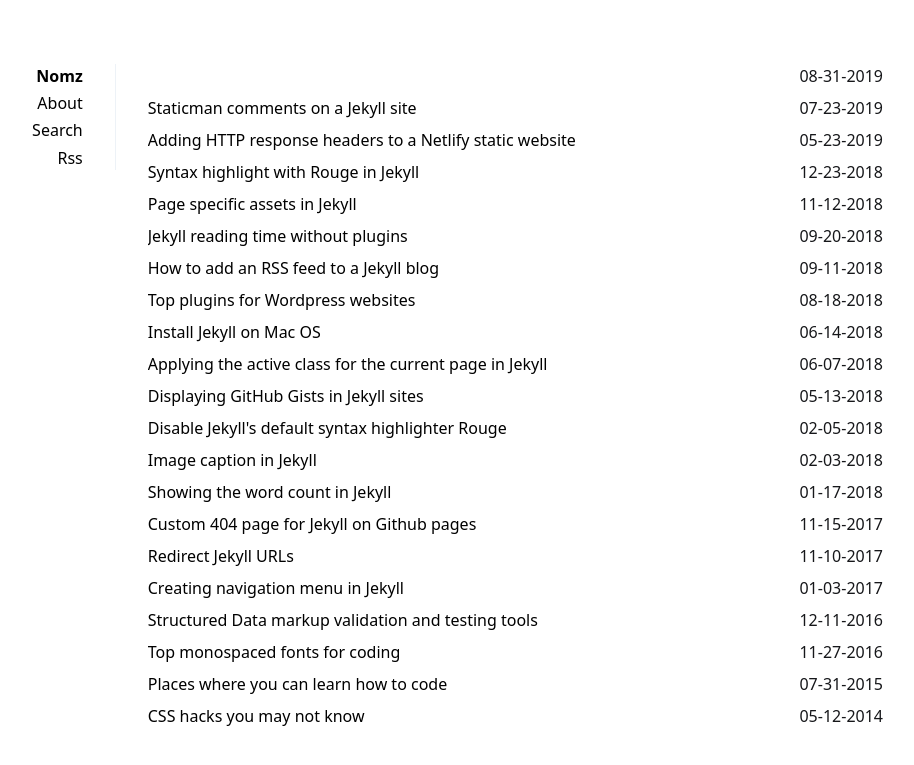
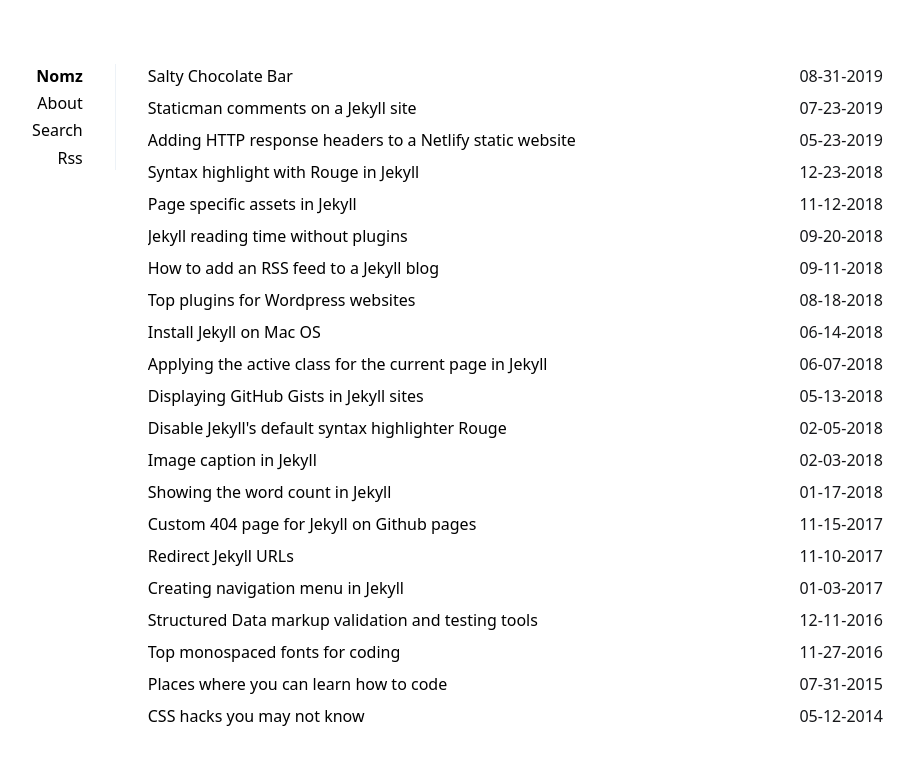
Before and after one commit to stackbit-projects/nomz-58882, a Jekyll site: the page built from index.html, in a window 1280 px wide. Shown: the top 765 px of the page, without its empty margins (205-1119 px from the left). Built offline with Jekyll 4.4.1, drawn with Linux system fonts in a browser that asks for light colours.

Commit message:
2019-08-31-difference-between-font-formats.md: updated title

```diff
--- a/_posts/2019-08-31-difference-between-font-formats.md
+++ b/_posts/2019-08-31-difference-between-font-formats.md
@@ -1,6 +1,6 @@
 ---
 layout: post
-title: ''
+title: Salty Chocolate Bar
 description: What is the difference between various font formats?
 summary: What is the difference between various font formats?
 comments: true
```
